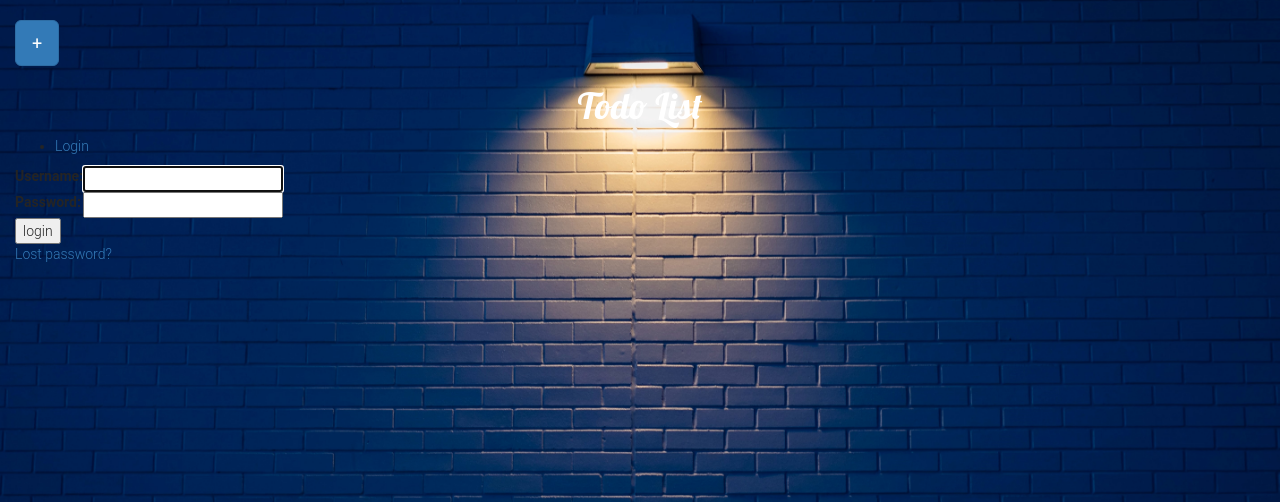
After one commit to mateuswbechert/django-todo, a Django app: page /accounts/login/ in a window 1280 px wide. The commit adds this page. Shown: the top 502 px of the page. Run offline with Django 4.2, Linux system fonts and the light colour scheme; some libraries are stand-ins or nearby versions.

Commit message:
Removed tmp pomodoro. Add basic authentication

```diff
--- /dev/null
+++ b/todo/templates/registration/logged_out.html
@@ -0,0 +1,6 @@
+{% extends "../todo/base.html" %}
+
+{% block content %}
+  <p>Logged out!</p>
+  <a href="{% url 'login'%}">Click here to login again.</a>
+{% endblock %}
--- /dev/null
+++ b/todo/templates/registration/login.html
@@ -0,0 +1,37 @@
+{% extends "../todo/base.html" %}
+
+{% block content %}
+
+  {% if form.errors %}
+    <p>Your username and password didn't match. Please try again.</p>
+  {% endif %}
+
+  {% if next %}
+    {% if user.is_authenticated %}
+      <p>Your account doesn't have access to this page. To proceed,
+      please login with an account that has access.</p>
+    {% else %}
+      <p>Please login to see this page.</p>
+    {% endif %}
+  {% endif %}
+
+  <form method="post" action="{% url 'login' %}">
+    {% csrf_token %}
+    <table>
+      <tr>
+        <td>{{ form.username.label_tag }}</td>
+        <td>{{ form.username }}</td>
+      </tr>
+      <tr>
+        <td>{{ form.password.label_tag }}</td>
+        <td>{{ form.password }}</td>
+      </tr>
+    </table>
+    <input type="submit" value="login" />
+    <input type="hidden" name="next" value="{{ next }}" />
+  </form>
+
+  {# Assumes you setup the password_reset view in your URLconf #}
+  <p><a href="{% url 'password_reset' %}">Lost password?</a></p>
+
+{% endblock %}
--- /dev/null
+++ b/todo/templates/registration/password_reset_complete.html
@@ -0,0 +1,6 @@
+{% extends "../todo/base.html" %}
+
+{% block content %}
+  <h1>The password has been changed!</h1>
+  <p><a href="{% url 'login' %}">log in again?</a></p>
+{% endblock %}
--- /dev/null
+++ b/todo/templates/registration/password_reset_done.html
@@ -0,0 +1,5 @@
+{% extends "../todo/base.html" %}
+
+{% block content %}
+  <p>We've emailed you instructions for setting your password. If they haven't arrived in a few minutes, check your spam folder.</p>
+{% endblock %}
--- /dev/null
+++ b/todo/templates/registration/password_reset_email.html
@@ -0,0 +1,4 @@
+{% extends "../todo/base.html" %}
+
+Someone asked for password reset for email {{ email }}. Follow the link below:
+{{ protocol}}://{{ domain }}{% url 'password_reset_confirm' uidb64=uid token=token %}
--- a/todo/templates/todo/base.html
+++ b/todo/templates/todo/base.html
@@ -11,6 +11,7 @@
   <script src="https://maxcdn.bootstrapcdn.com/bootstrap/3.3.7/js/bootstrap.min.js"></script>
   <link href='//fonts.googleapis.com/css?family=Lobster&subset=latin,latin-ext' rel='stylesheet' type='text/css'>
   <link rel="stylesheet" type="text/css" href="{% static 'todo/style.css' %}">
+  <script src="{% static 'todo/pomodoro.js' %}"></script>
 </head>
 
 
@@ -21,9 +22,20 @@
   +
 </button>
 
+
 <center class="row">
   <h1>Todo List</h1>
 </center>
+
+<ul class="sidebar-nav">
+
+ {% if user.is_authenticated %}
+   <li>User: {{ user.get_username }}</li>
+   <li><a href="{% url 'logout'%}?next={{request.path}}">Logout</a></li>
+ {% else %}
+   <li><a href="{% url 'login'%}?next={{request.path}}">Login</a></li>
+ {% endif %}
+</ul>
 
   {% if messages %}
   {% for message in messages %}
--- a/todosite/settings.py
+++ b/todosite/settings.py
@@ -127,3 +127,9 @@ STATIC_URL = 'static/'
 # https://docs.djangoproject.com/en/4.0/ref/settings/#default-auto-field
 
 DEFAULT_AUTO_FIELD = 'django.db.models.BigAutoField'
+
+
+# Redirect to home URL after login (Default redirects to /accounts/profile/)
+LOGIN_REDIRECT_URL = '/'
+
+EMAIL_BACKEND = 'django.core.mail.backends.console.EmailBackend'
--- a/todosite/urls.py
+++ b/todosite/urls.py
@@ -14,11 +14,12 @@ Including another URLconf
     2. Add a URL to urlpatterns:  path('blog/', include('blog.urls'))
 """
 from django.contrib import admin
-from django.urls import path
+from django.urls import path, include
 from todo import views
 
 urlpatterns = [
     path('', views.index, name="todo"),
     path('del/<int:item_id>', views.remove, name="del"),
     path('admin/', admin.site.urls),
+    path('accounts/', include('django.contrib.auth.urls')),
 ]
```
Also changed, not shown: todo/templates/registration/password_reset_confirm.html (added, +29 -0 lines), todo/templates/registration/password_reset_form.html (added, +12 -0 lines), todo/static/todo/style.css (line endings or trailing spaces).
